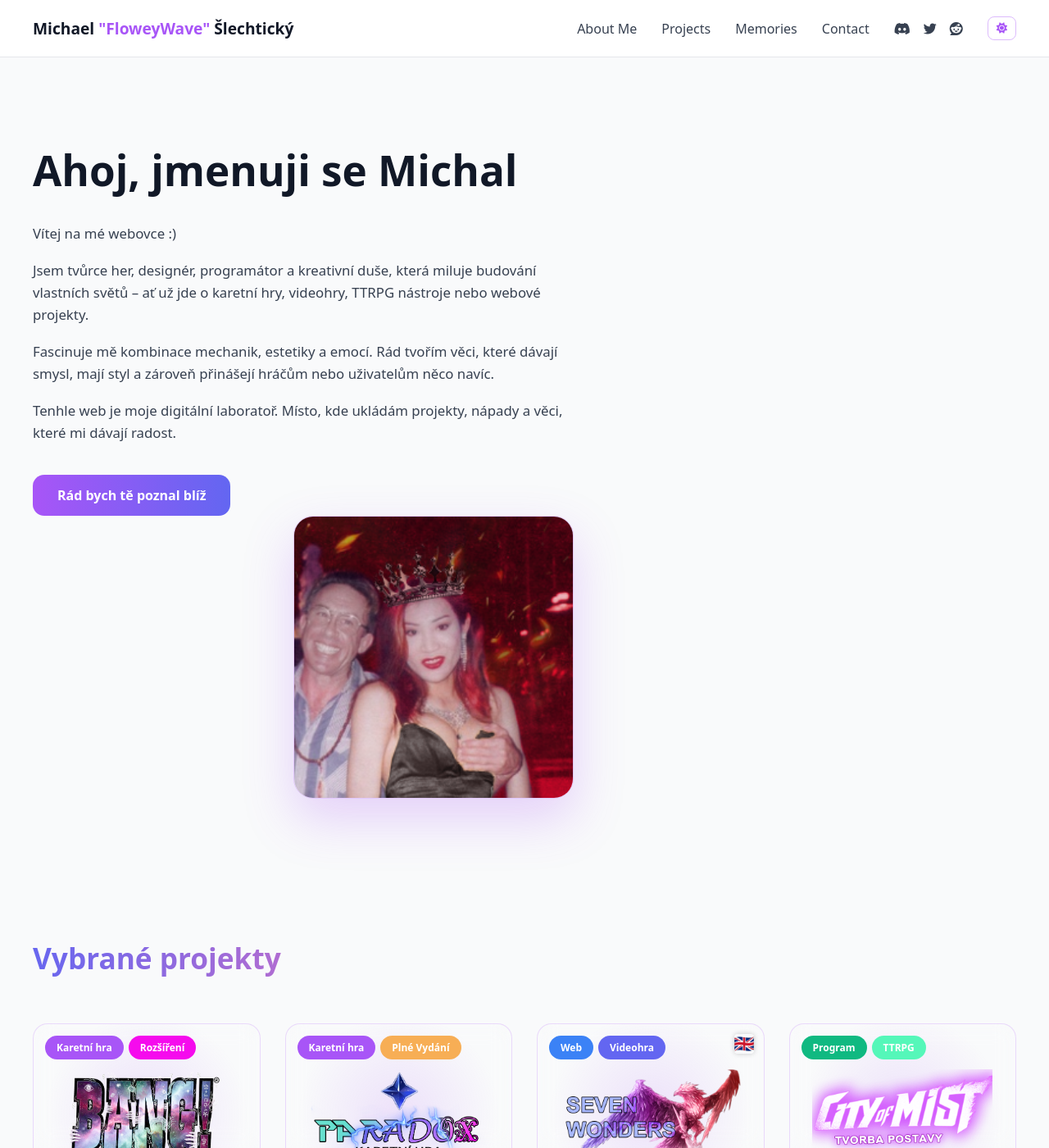
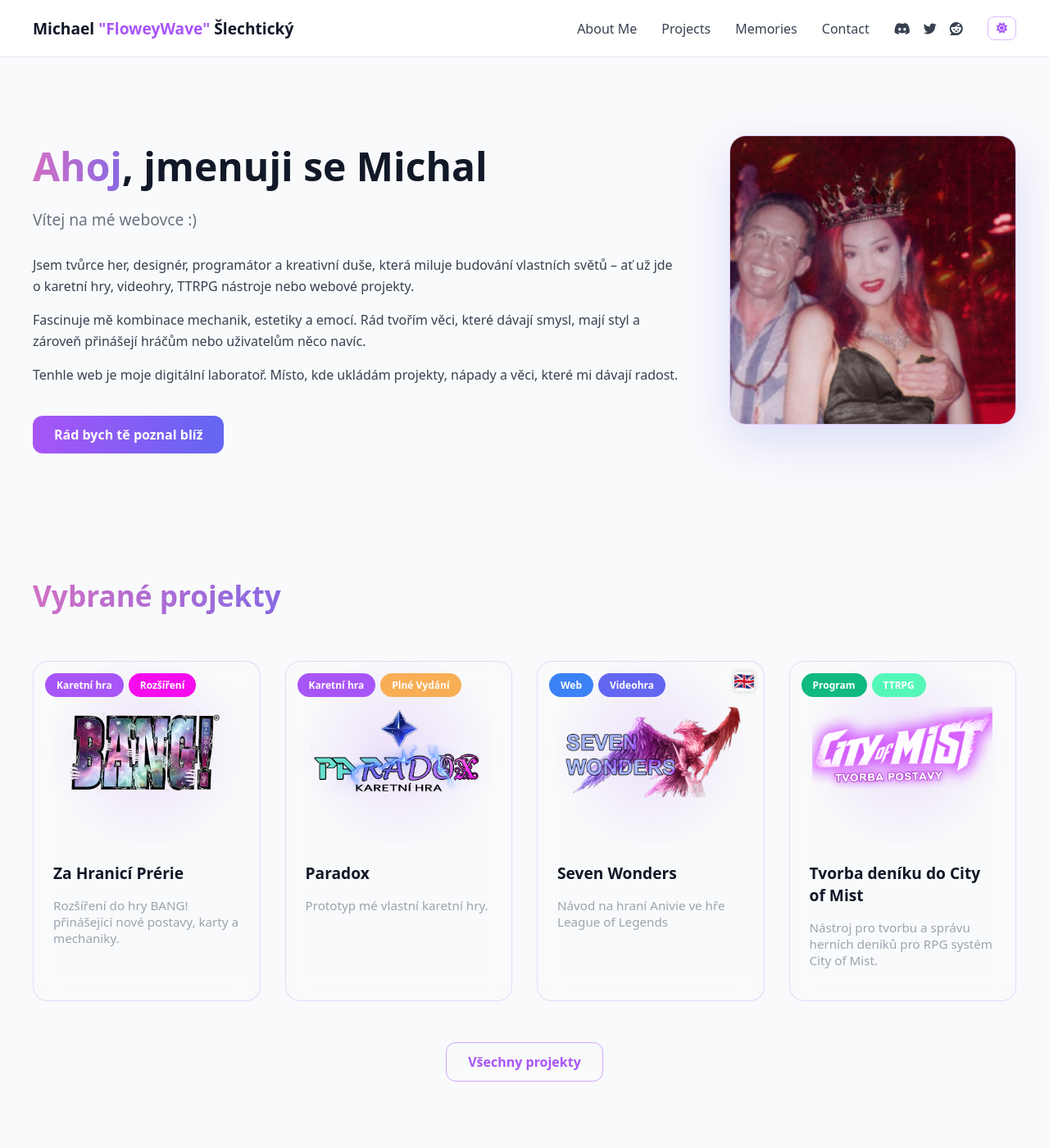
Before and after one commit to FloweyWave2/floweywave2.github.io, a Jekyll site: the page built from index.html, in a window 1280 px wide and 1400 px high. Shown: the whole window at 82% size. Built offline with Jekyll 4.4.1, drawn with Linux system fonts in a browser that asks for light colours.

Commit message:
Update style.scss

```diff
--- a/assets/css/style.scss
+++ b/assets/css/style.scss
@@ -486,150 +486,124 @@ body.light-mode .nav-links a:hover {
   transform: scale(1.2);
 }
 
-/* =====================================
-   HERO SECTION
-===================================== */
+/* =========================================================
+HERO SECTION
+========================================================= */
 
 .hero-section {
-  display: grid;
-  grid-template-columns: 1.1fr 0.9fr;
-  align-items: center;
-  margin-bottom: 140px;
-  max-width: 1400px;
-  margin-left: auto;
-  margin-right: auto;
+    margin-bottom: 120px;
 }
 
-@media (max-width: 1000px) {
-  .hero-section {
-    grid-template-columns: 1fr;
-    text-align: center;
-  }
-
-  .hero-image {
-    order: -1;
-    justify-content: center;
-  }
+.hero-content {
+    display: flex;
+    align-items: center;
+    justify-content: space-between;
+    gap: 60px;
+    flex-wrap: wrap;
 }
 
-/* TITLE */
+.hero-text {
+    flex: 1;
+    min-width: 320px;
+}
 
 .hero-title {
-  font-size: 3.2rem;
-  font-weight: 900;
-  margin-bottom: 30px;
-  white-space: nowrap;
+    font-size: 3rem;
+    font-weight: 900;
+    margin-bottom: 10px;
 }
 
-/* Gradient only — no glow */
-.hero-title .hello {
-  background: linear-gradient(270deg, #a855f7, #f472b6, #6366f1, #a855f7);
-  background-size: 600% 100%;
-  -webkit-background-clip: text;
-  -webkit-text-fill-color: transparent;
-  animation: gradientShift 8s ease infinite;
+.gradient-text {
+    background: linear-gradient(270deg, #a855f7, #f472b6, #6366f1, #f472b6);
+    background-size: 600% 100%;
+    -webkit-background-clip: text;
+    -webkit-text-fill-color: transparent;
+    animation: gradientShift 6s ease infinite;
 }
 
-.hero-title .normal-text {
-  color: white;
+.hero-subtitle {
+    font-size: 1.2rem;
+    color: #9ca3af;
+    margin-bottom: 30px;
 }
 
-body.light-mode .hero-title .normal-text {
-  color: #111827;
+.hero-description p {
+    margin-bottom: 16px;
+    line-height: 1.6;
+    color: #d1d5db;
 }
 
-/* TEXT */
-
-.hero-text p {
-  color: #9ca3af;
-  margin-bottom: 18px;
-  font-size: 1.05rem;
-  line-height: 1.6;
-}
-
-body.light-mode .hero-text p {
-  color: #374151;
-}
-
-/* IMAGE */
-
 .hero-image {
-  display: flex;
-  justify-content: flex-end;
+    flex: 0 0 350px;
+    display: flex;
+    justify-content: center;
 }
 
 .hero-image img {
-  width: 340px;
-  max-width: 100%;
-  border-radius: 24px;
-  border: 1px solid rgba(168,85,247,0.3);
-  box-shadow: 0 25px 60px rgba(168,85,247,0.25);
-  transition: transform 0.4s ease;
+    width: 100%;
+    max-width: 350px;
+    border-radius: 20px;
+    border: 1px solid rgba(168,85,247,0.3);
+    box-shadow: 0 20px 60px rgba(168,85,247,0.25);
+    transition: transform 0.4s ease;
 }
 
-/* =====================================
-   BUTTONS
-===================================== */
+.hero-image img:hover {
+    transform: scale(1.05);
+}
+
+/* =========================================================
+BUTTONS
+========================================================= */
 
 .primary-button,
 .secondary-button {
-  display: inline-block;
-  padding: 14px 30px;
-  border-radius: 14px;
-  font-weight: 600;
-  text-decoration: none;
-  transition: all 0.3s ease;
+    display: inline-block;
+    padding: 12px 26px;
+    border-radius: 12px;
+    text-decoration: none;
+    font-weight: 600;
+    transition: all 0.3s ease;
 }
 
 .primary-button {
-  background: linear-gradient(90deg, #a855f7, #6366f1);
-  color: white;
-  margin-top: 20px;
+    background: linear-gradient(90deg, #a855f7, #6366f1);
+    color: white;
+    margin-top: 20px;
 }
 
 .primary-button:hover {
-  transform: scale(1.07);
-  box-shadow: 0 0 40px rgba(168,85,247,0.6);
+    transform: translateY(-3px);
+    box-shadow: 0 10px 25px rgba(168,85,247,0.4);
 }
 
 .secondary-button {
-  border: 1px solid rgba(168,85,247,0.4);
-  color: #a855f7;
+    border: 1px solid rgba(168,85,247,0.5);
+    color: #a855f7;
 }
 
 .secondary-button:hover {
-  background: rgba(168,85,247,0.1);
-  transform: scale(1.05);
+    background: rgba(168,85,247,0.1);
+    transform: translateY(-3px);
 }
 
 .center-button {
-  text-align: center;
-  margin-top: 60px;
+    text-align: center;
+    margin-top: 50px;
 }
 
-/* =====================================
-   HOME PROJECTS SECTION
-===================================== */
+/* =========================================================
+LIGHT MODE SUPPORT
+========================================================= */
 
-.home-projects {
-  margin-top: 60px;
+body.light-mode .hero-subtitle {
+    color: #6b7280;
 }
 
-.home-title h2 {
-  font-size: 2.5rem;
-  font-weight: 900;
-  margin-bottom: 40px;
-  background: linear-gradient(270deg, #a855f7, #f472b6, #6366f1);
-  -webkit-background-clip: text;
-  -webkit-text-fill-color: transparent;
+body.light-mode .hero-description p {
+    color: #374151;
 }
 
-/* =====================================
-   GRADIENT ANIMATION
-===================================== */
-
-@keyframes gradientShift {
-  0% { background-position: 0% 50%; }
-  50% { background-position: 100% 50%; }
-  100% { background-position: 0% 50%; }
+body.light-mode .hero-image img {
+    box-shadow: 0 20px 60px rgba(99,102,241,0.2);
 }
```
